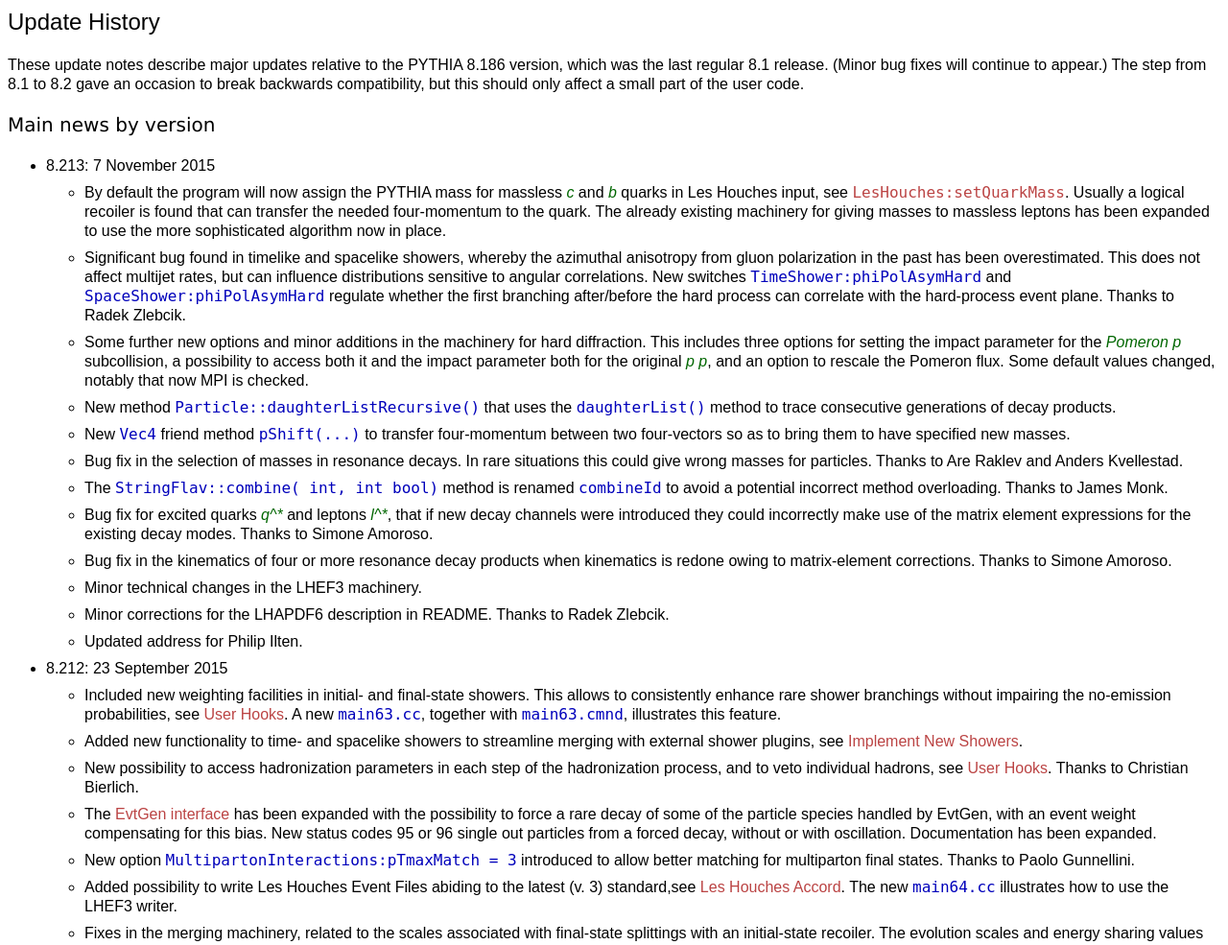
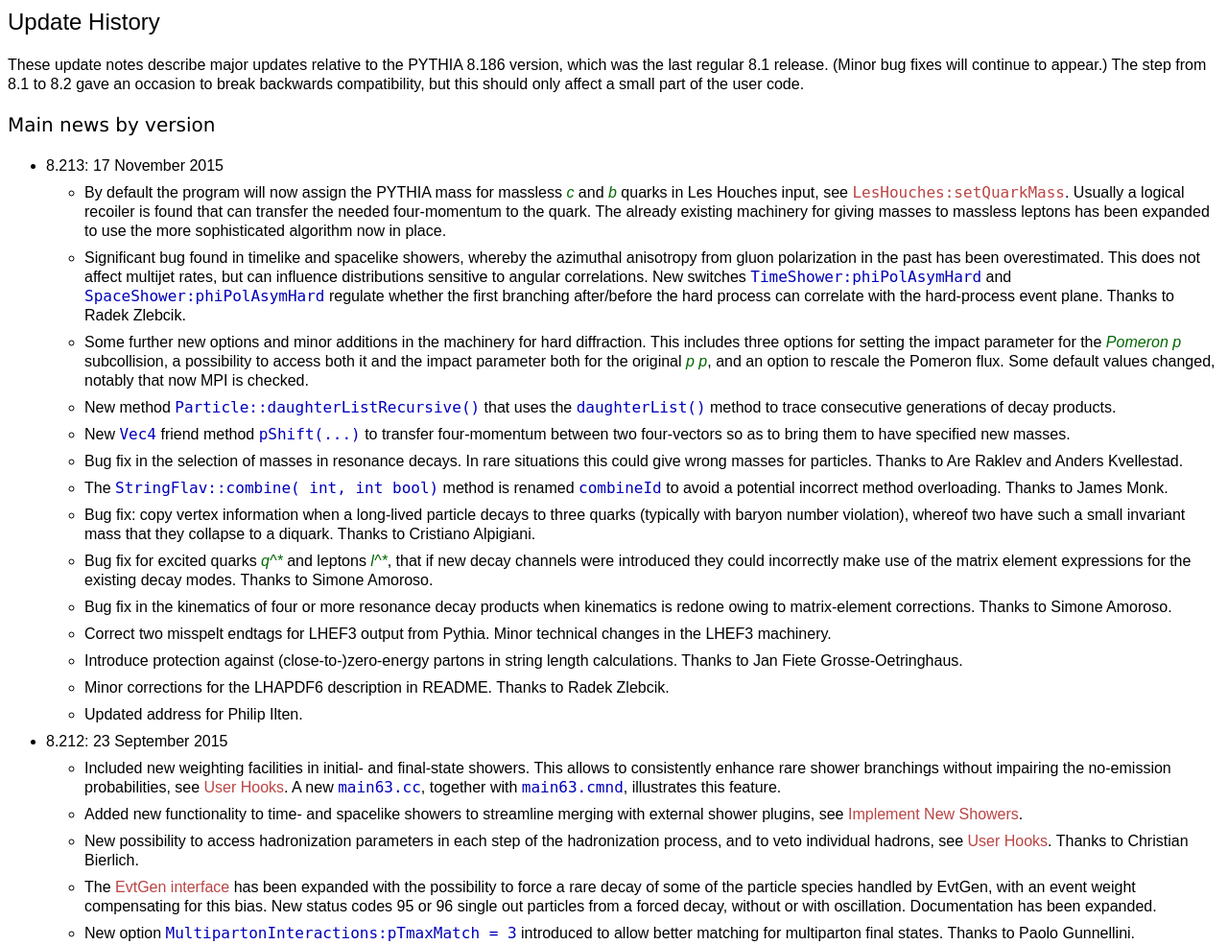
Before and after one commit to smrenna/sm-dev-git, a PHP site: page /UpdateHistory.php?filepath=1 in a window 1280 px wide. Shown: the top 985 px of the page at 96% size. Run offline with PHP 8.4, Linux system fonts and the light colour scheme; data that the repository does not hold is empty.

Commit message:
* Bug fix that decay vertex for long-lived particle decaying   with a junction was not correctly copied.
* Introduce protection against (close-to-)zero-energy partons in
  string length calculations.

* Correct two misspelt endtags for LHEF3 output from Pythia.



git-svn-id: svn+ssh://svn.hepforge.org/hepforge/svn/pythia8/pythia82/trunk@425 ffdf98f5-c1f1-482d-8be8-39a3f79b3492

```diff
--- a/share/Pythia8/htmldoc/Version.html
+++ b/share/Pythia8/htmldoc/Version.html
@@ -18,7 +18,7 @@ Version and subversion number, with three significant decimals.
 
 
 <p/><code>mode&nbsp; </code><strong> Pythia:versionDate &nbsp;</strong>
- (<code>default = <strong>20151107</strong></code>)<br/>
+ (<code>default = <strong>20151117</strong></code>)<br/>
 Last date of change of current (sub)version, in format yyyymmdd.
 
 
--- a/share/Pythia8/phpdoc/UpdateHistory.php
+++ b/share/Pythia8/phpdoc/UpdateHistory.php
@@ -39,7 +39,7 @@ but this should only affect a small part of the user code.
 
 <ul>
 
-<li>8.213: 7 November 2015
+<li>8.213: 17 November 2015
 <ul>
 
 <li>By default the program will now assign the PYTHIA mass for
@@ -83,6 +83,11 @@ Thanks to Are Raklev and Anders Kvellestad.</li>
 renamed <code>combineId</code> to avoid a potential incorrect
 method overloading. Thanks to James Monk.</li>
 
+<li>Bug fix: copy vertex information when a long-lived particle
+decays to three quarks (typically with baryon number violation),
+whereof two have such a small invariant mass that they collapse to a
+diquark. Thanks to Cristiano Alpigiani.</li>
+
 <li>Bug fix for excited quarks <i>q^*</i> and leptons <i>l^*</i>,
 that if new decay channels were introduced they could incorrectly make
 use of the matrix element expressions for the existing decay modes.
@@ -92,7 +97,11 @@ Thanks to Simone Amoroso.</li>
 when  kinematics is redone owing to matrix-element corrections.
 Thanks to Simone Amoroso.</li>
 
-<li>Minor technical changes in the LHEF3 machinery.</li>
+<li>Correct two misspelt endtags for LHEF3 output from Pythia.
+Minor technical changes in the LHEF3 machinery.</li>
+
+<li>Introduce protection against (close-to-)zero-energy partons in
+string length calculations. Thanks to Jan Fiete Grosse-Oetringhaus.</li>
 
 <li>Minor corrections for the LHAPDF6 description in README.
 Thanks to Radek Zlebcik.</li>
@@ -598,7 +607,7 @@ Alexander Pukhov.</li>
 <li>Bug fix in the conversion from the <code>xml</code> settings files
 to their <code>php</code> radio-button equivalents, whereby the text
 describing some options was not set properly. (Typically the text of
-the previous option was repeated.) Thanks to Radek Ziebcik.</li>
+the previous option was repeated.) Thanks to Radek Zlebcik.</li>
 
 <li>Minor fixes in the LHEF version 3 reader. Introduce a new
 matching writer of LHEF version 1 or 3 files.</li>
@@ -642,7 +651,7 @@ beam contents were not properly reset. Thanks to Josh Bendavid.</li>
 
 <li>Bug fix such that the valence content of a <i>pi^0</i>,
 <i>K^0_S</i>, <i>K^0_L</i> and Pomeron is reselected for each
-new event. Thanks to Radek Ziebcik.</li>
+new event. Thanks to Radek Zlebcik.</li>
 
 <li>Fix typo in constants of the <i>tau &rarr; 3 pi</i> current
 for the amplitudes of the <i>rho</i>, <i>rho(1450)</i>, and
--- a/share/Pythia8/phpdoc/Version.php
+++ b/share/Pythia8/phpdoc/Version.php
@@ -39,7 +39,7 @@ Version and subversion number, with three significant decimals.
 
 
 <p/><code>mode&nbsp; </code><strong> Pythia:versionDate &nbsp;</strong>
- (<code>default = <strong>20151107</strong></code>)<br/>
+ (<code>default = <strong>20151117</strong></code>)<br/>
 Last date of change of current (sub)version, in format yyyymmdd.
 
 
--- a/share/Pythia8/xmldoc/Version.xml
+++ b/share/Pythia8/xmldoc/Version.xml
@@ -10,7 +10,7 @@ form part of the standard databases and be queried accordingly.
 Version and subversion number, with three significant decimals.
 </parmfix>
 
-<modefix name="Pythia:versionDate" default="20151107">
+<modefix name="Pythia:versionDate" default="20151117">
 Last date of change of current (sub)version, in format yyyymmdd.
 </modefix>
 
```
Also changed, not shown: share/Pythia8/htmldoc/UpdateHistory.html (+13 -4 lines), share/Pythia8/xmldoc/UpdateHistory.xml (+13 -4 lines), 4 other files.
